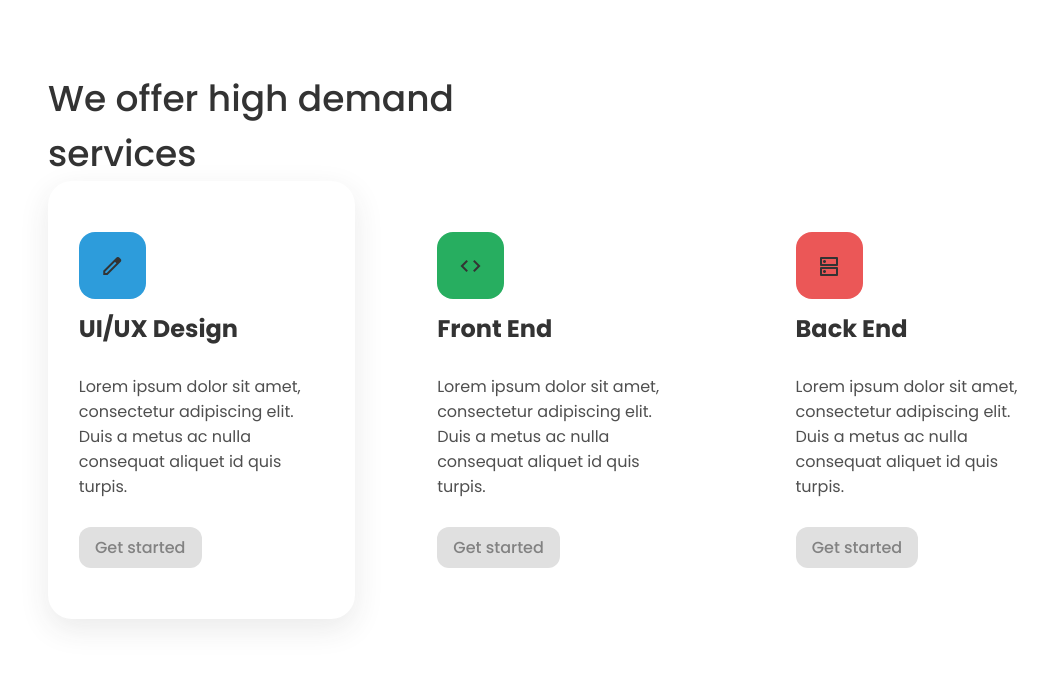
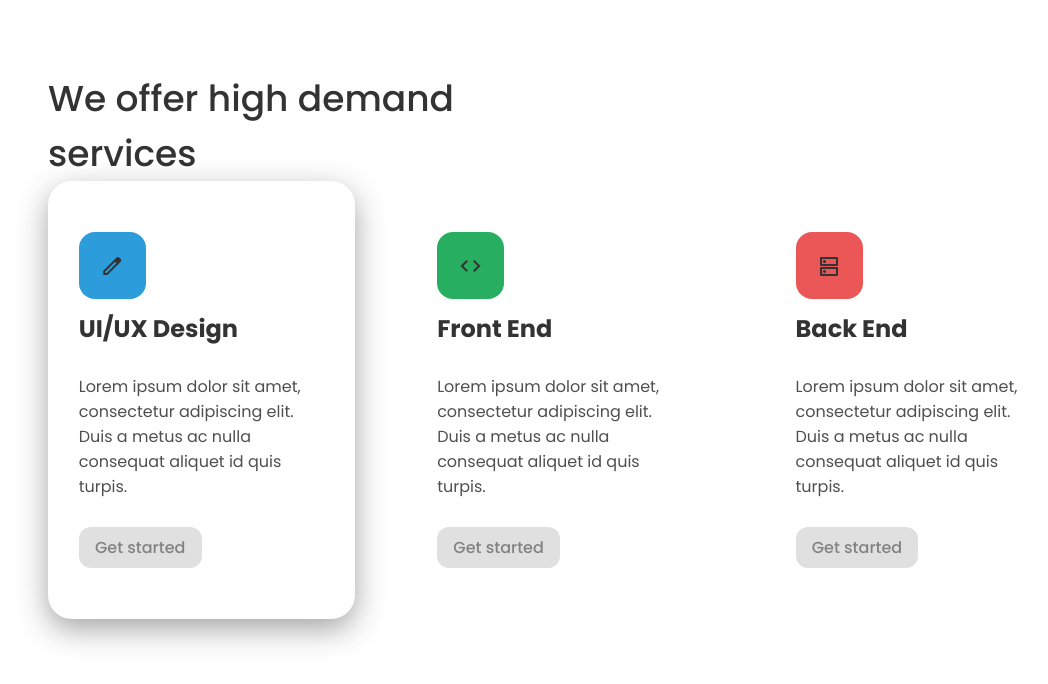
Before and after one commit to NehuenCuenca/edie-homepage-nc, a plain HTML site: page index.html in a window 1280 px wide. In both pictures the pointer is over the item 281 px from the left and 1675 px from the top of the page. Shown: the part 1275-1959 px from the top of the page, without its empty margins (80-1128 px from the left). Drawn offline with nearby package versions, Linux system fonts and the light colour scheme.

Commit message:
fix shadow when hover on card service

```diff
--- a/styles.css
+++ b/styles.css
@@ -40,6 +40,8 @@ a {
     text-decoration: none;
     color: inherit;
 }
+
+img { -webkit-user-drag: none;}
 
 header {
     grid-area: header;
@@ -210,9 +212,10 @@ section#Services{
     row-gap: 1.5vh;
     padding: 5% 3%;
     border-radius: 1.5rem;
+    transition: box-shadow 0.2s ease-in-out;
 }
 
-li.card-service:hover { box-shadow: 0px 10px 30px 0px #3333331A; }
+li.card-service:hover { box-shadow: 0px 10px 30px 0px #33333372; }
 
 li.card-service i {
     width: 67px;
```
